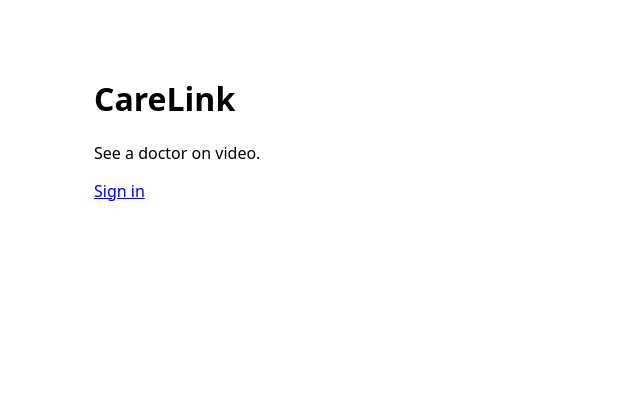
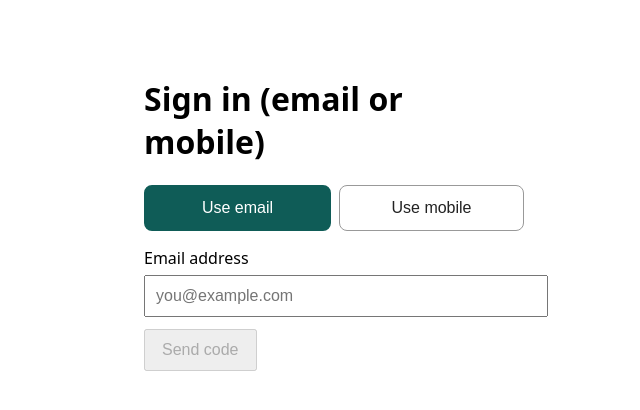
Before and after one commit to shubhamaryan5432-art/carelink, a Next.js app: page / in a window 1280 px wide. Shown: the top 410 px of the page, without its empty margins (306-946 px from the left). Built offline with nearby package versions, Linux system fonts and the light colour scheme; no server answers.

Commit message:
Update page.tsx

```diff
--- a/app/page.tsx
+++ b/app/page.tsx
@@ -1,47 +1,97 @@
-import Link from "next/link";
-import { redirect } from "next/navigation";
-import { supabaseServer } from "@/lib/supabase/server";
+"use client";
+import { useState } from "react";
+import { useRouter } from "next/navigation";
+import { supabaseBrowser } from "@/lib/supabase/client";
 
-async function signOut() {
-  "use server";
-  const sb = await supabaseServer();
-  await sb.auth.signOut();
-  redirect("/");
-}
+export default function Login() {
+  const sb = supabaseBrowser();
+  const router = useRouter();
+  const [mode, setMode] = useState<"email" | "phone">("email");
+  const [id, setId] = useState("");
+  const [code, setCode] = useState("");
+  const [sent, setSent] = useState(false);
+  const [msg, setMsg] = useState("");
+  const [busy, setBusy] = useState(false);
 
-export default async function Home() {
-  const sb = await supabaseServer();
-  const { data: { user } } = await sb.auth.getUser();
-  let role = "";
-  if (user) {
-    const { data } = await sb.from("profiles").select("role").eq("id", user.id).single();
-    role = data?.role ?? "";
+  const digits = id.replace(/\D/g, "");
+  const phone = "+91" + digits.slice(-10);
+  const email = id.trim().toLowerCase();
+  const valid = mode === "email" ? /^\S+@\S+\.\S+$/.test(email) : digits.length >= 10;
+
+  function switchMode(m: "email" | "phone") {
+    setMode(m); setId(""); setCode(""); setSent(false); setMsg("");
   }
 
+  async function send() {
+    setBusy(true); setMsg("");
+    const { error } =
+      mode === "email"
+        ? await sb.auth.signInWithOtp({ email })
+        : await sb.auth.signInWithOtp({ phone });
+    setBusy(false);
+    if (error) setMsg(error.message);
+    else setSent(true);
+  }
+
+  async function verify() {
+    setBusy(true); setMsg("");
+    const { error } =
+      mode === "email"
+        ? await sb.auth.verifyOtp({ email, token: code.trim(), type: "email" })
+        : await sb.auth.verifyOtp({ phone, token: code.trim(), type: "sms" });
+    setBusy(false);
+    if (error) setMsg(error.message);
+    else { router.push("/"); router.refresh(); }
+  }
+
+  const box = { display: "block", width: "100%", padding: 10, margin: "6px 0 12px", fontSize: 16 } as const;
+  const tab = (active: boolean) =>
+    ({
+      flex: 1, padding: 12, fontSize: 16, cursor: "pointer", borderRadius: 8,
+      border: active ? "2px solid #0f5c57" : "1px solid #999",
+      background: active ? "#0f5c57" : "#fff",
+      color: active ? "#fff" : "#222",
+    }) as const;
+
   return (
-    <main style={{ maxWidth: 480, margin: "40px auto", padding: 16 }}>
-      <h1>CareLink</h1>
-      {user ? (
+    <main style={{ maxWidth: 380, margin: "40px auto", padding: 16 }}>
+      <h1>Sign in (email or mobile)</h1>
+      <div style={{ display: "flex", gap: 8, marginBottom: 16 }}>
+        <button type="button" onClick={() => switchMode("email")} style={tab(mode === "email")}>Use email</button>
+        <button type="button" onClick={() => switchMode("phone")} style={tab(mode === "phone")}>Use mobile</button>
+      </div>
+      {!sent ? (
         <>
-          <p>Signed in as <b>{user.email ?? user.phone}</b></p>
-          <p><Link href="/doctors">Find a doctor</Link></p>
-          <p><Link href="/appointments">My appointments</Link></p>
-          {role === "doctor" && (
-            <>
-              <p><Link href="/doctor/slots">My available times</Link></p>
-              <p><Link href="/doctor/profile">My doctor profile</Link></p>
-            </>
-          )}
-          {role === "patient" && <p><Link href="/doctor/apply">Apply as a doctor</Link></p>}
-          {role === "admin" && <p><Link href="/admin">Admin</Link></p>}
-          <form action={signOut}><button type="submit">Sign out</button></form>
+          <label>
+            {mode === "email" ? "Email address" : "Mobile number (10 digits)"}
+            <input
+              value={id}
+              onChange={(e) => setId(e.target.value)}
+              type={mode === "email" ? "email" : "tel"}
+              inputMode={mode === "email" ? "email" : "numeric"}
+              placeholder={mode === "email" ? "you@example.com" : "9876543210"}
+              style={box}
+            />
+          </label>
+          <button onClick={send} disabled={!valid || busy} style={{ padding: "10px 16px", fontSize: 16 }}>
+            {busy ? "Sending..." : "Send code"}
+          </button>
         </>
       ) : (
         <>
-          <p>See a doctor on video.</p>
-          <p><Link href="/login">Sign in</Link></p>
+          <label>
+            Enter the code sent to {mode === "email" ? email : phone}
+            <input value={code} onChange={(e) => setCode(e.target.value)} inputMode="numeric" style={box} />
+          </label>
+          <button onClick={verify} disabled={code.trim().length < 4 || busy} style={{ padding: "10px 16px", fontSize: 16 }}>
+            {busy ? "Checking..." : "Verify"}
+          </button>
+          <button type="button" onClick={() => { setSent(false); setCode(""); setMsg(""); }} style={{ marginLeft: 8, padding: "10px 16px", fontSize: 16 }}>
+            Back
+          </button>
         </>
       )}
+      <p role="alert" style={{ color: "#b3261e" }}>{msg}</p>
     </main>
   );
 }
```
